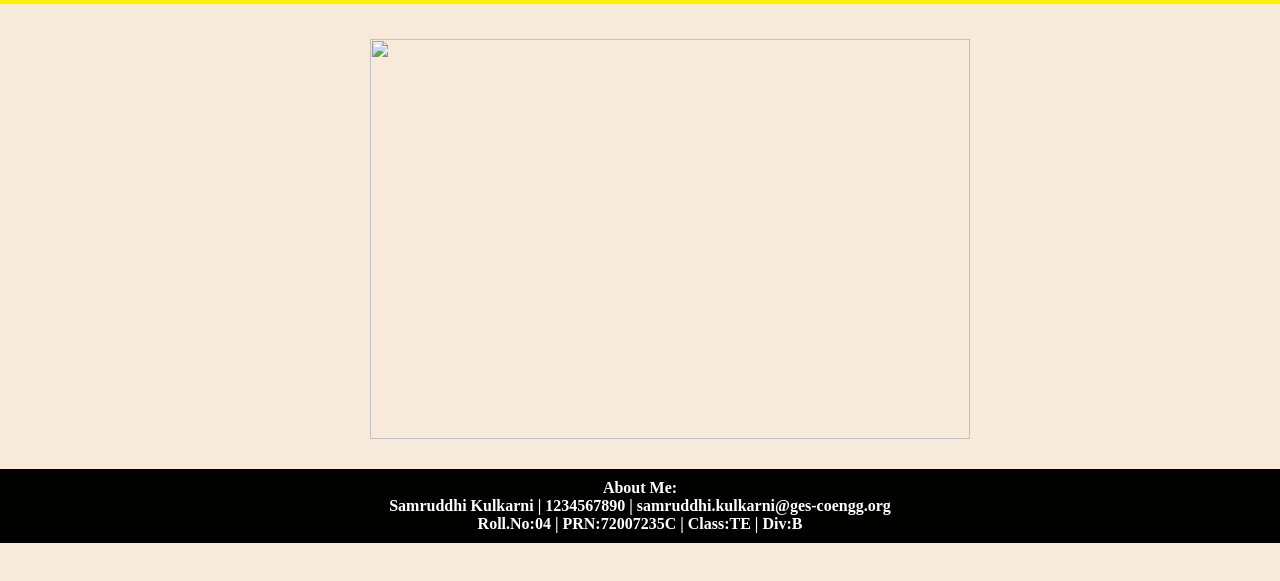
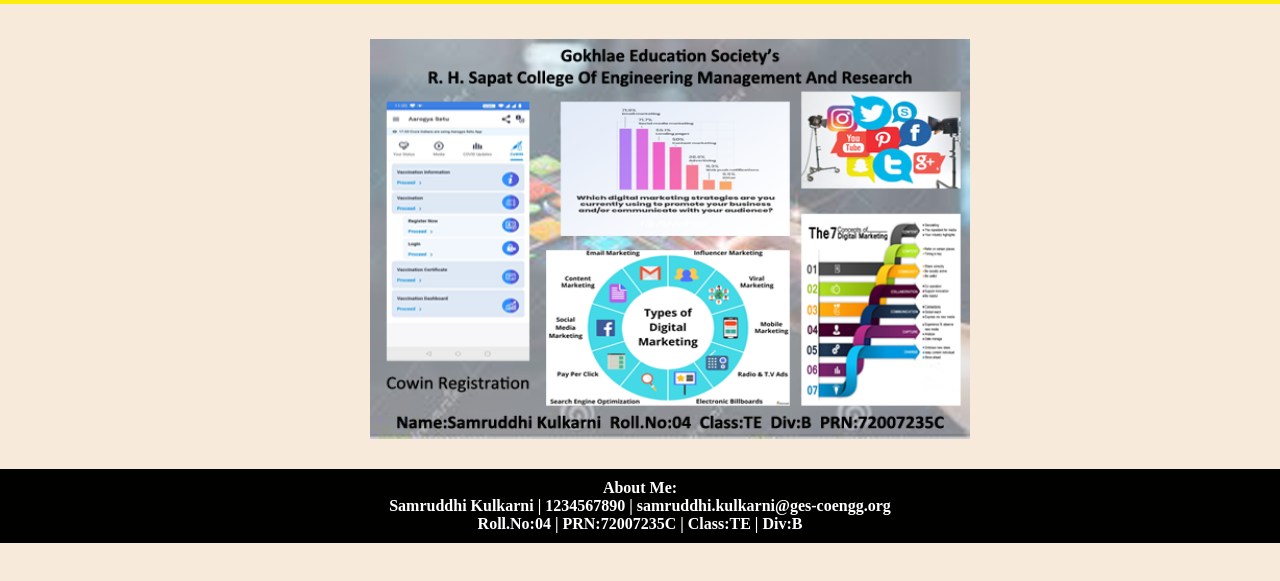
Before and after one commit to Samruddhi-Kulkarni/SubmissionWebsite, a plain HTML site: page AC.html in a window 1280 px wide. Shown: the part 213-794 px from the top of the page. Drawn offline with Linux system fonts and the light colour scheme.

Commit message:
Update AC.html

```diff
--- a/AC.html
+++ b/AC.html
@@ -39,7 +39,7 @@
     </div>
 
     <div class="dimg ">
-        <img src="Digital Marketing & SMM Poster.png " width="600px " height="400 px ">
+        <img src="Images/Digital Marketing & SMM Poster.png " width="600px " height="400 px ">
     </div>
 
 
```
